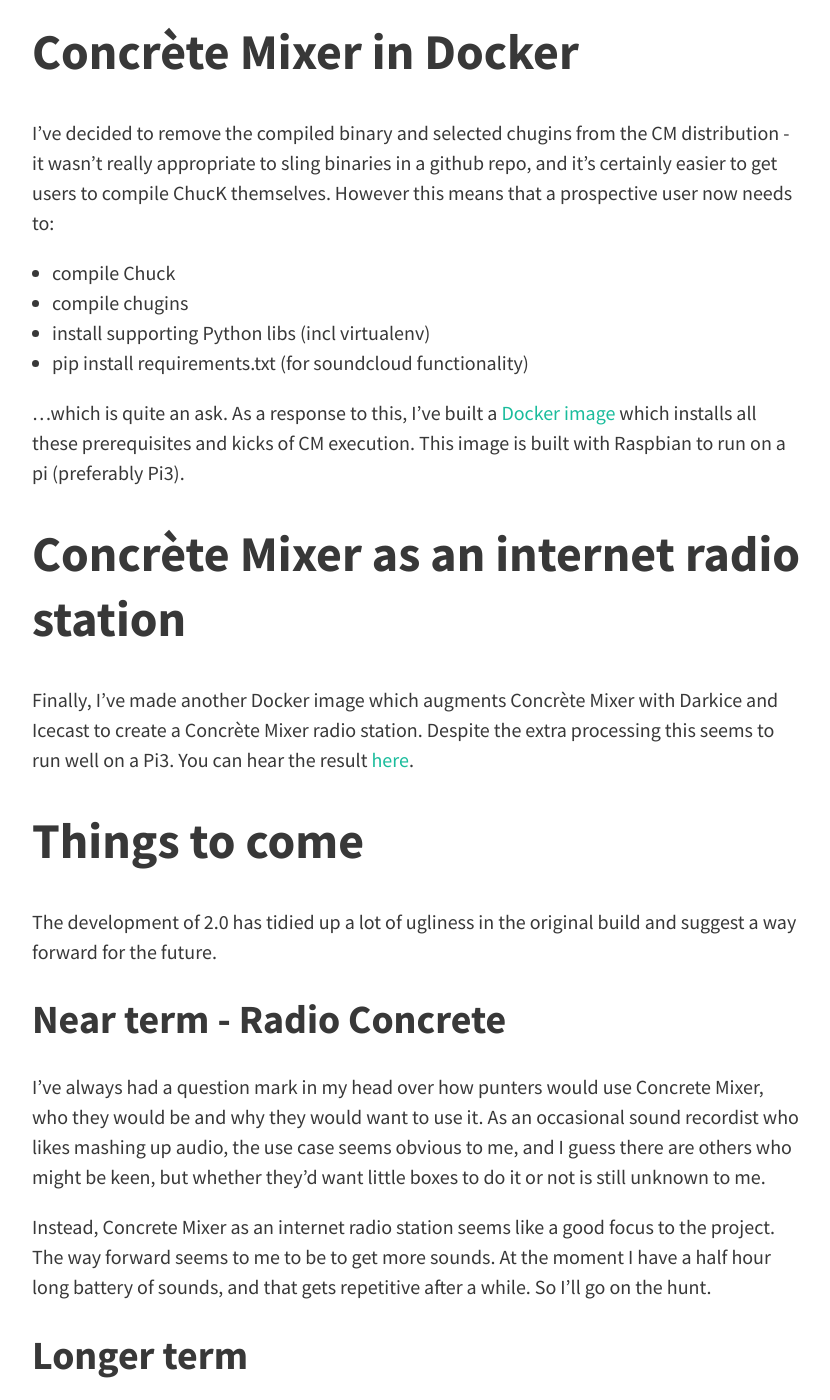
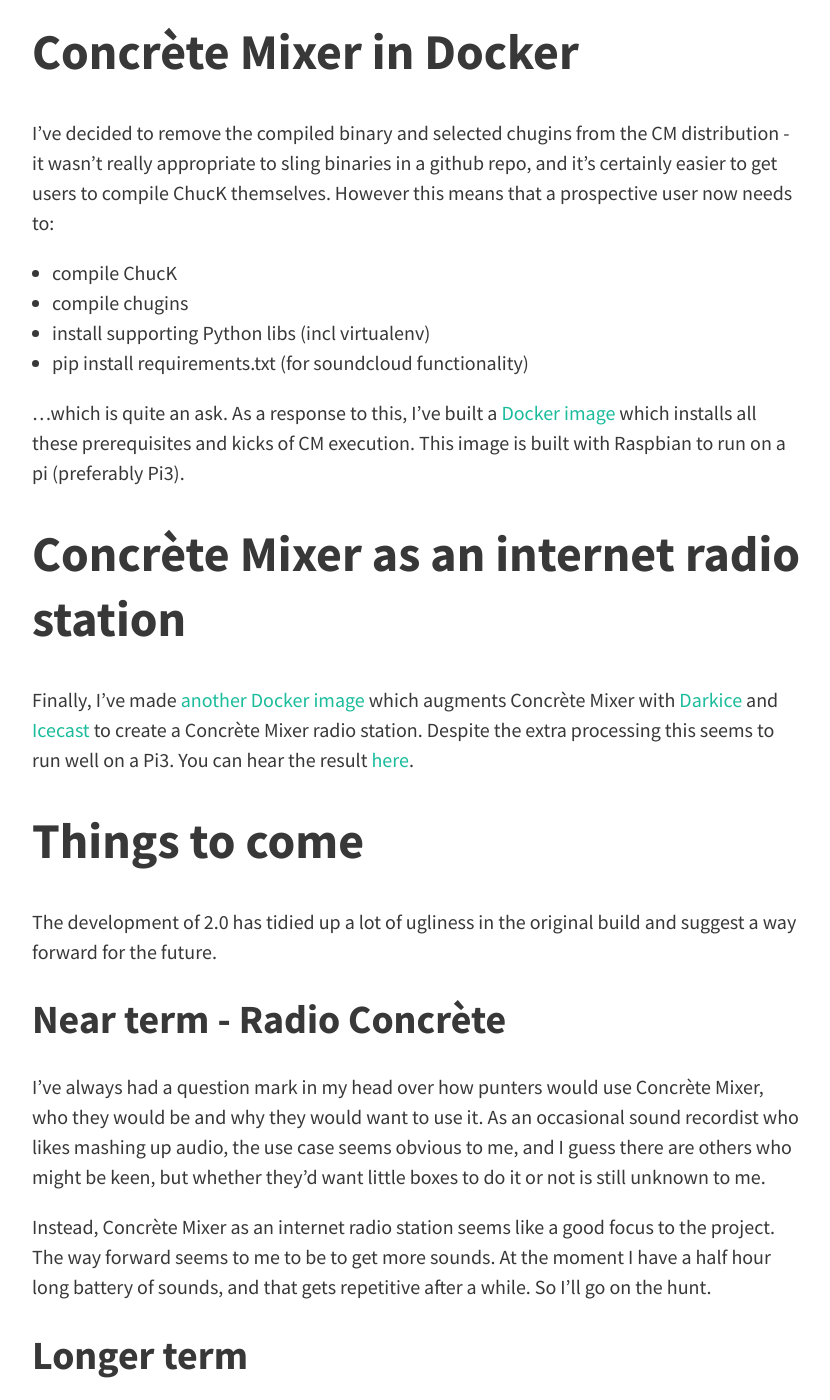
Before and after one commit to concrete-mixer/concrete-mixer.github.io, a Jekyll site: the page built from _posts/2017-02-07-whats-new.md, in a window 1280 px wide and 1400 px high, scrolled down 1593 px. Shown: the whole window, without its empty margins (224-1054 px from the left). Built offline with Jekyll 4.4.1, drawn with Linux system fonts in a browser that asks for light colours; nearby versions of some CDN libraries; comment, search, counter and statistics services are not loaded; some of the changed text lies outside the part shown.

Commit message:
A bit of copyediting and added link to audio stream

```diff
--- a/_config.yml
+++ b/_config.yml
@@ -5,14 +5,14 @@
 # THEME-SPECIFIC CONFIGURATION
 theme:
   # Meta
-  title: Concrète Mixer - messing around with audio code
+  title: Concrète Mixer - shredded field recording ambience
   avatar: highgate.jpg
   gravatar: # Email MD5 hash
-  description: "This is a blog about audio coding that rambles through the work I’ve done over the past couple of years." # used by search engines
+  description: "This is a blog about audio coding that rambles through the work I’ve done on and off over the past few of years." # used by search engines
 
   # Header and footer text
   header_text: >
-     <p>This is a blog about audio coding that rambles through the work I’ve done over the past couple of years.</a>
+     <p>About Concrète Mixer and Radio Concrète. Listen now!</p>
   header_text_feature_image: img/concrete-banner.jpg
   post_header_image: img/concrete-feature.jpg
   footer_text: >
--- a/_posts/2017-02-28-cm2.0.md
+++ b/_posts/2017-02-07-whats-new.md
@@ -26,7 +26,7 @@
 
 I've decided to remove the compiled binary and selected chugins from the CM distribution - it wasn't really appropriate to sling binaries in a github repo, and it's certainly easier to get users to compile ChucK themselves. However this means that a prospective user now needs to:
 
-* compile Chuck
+* compile ChucK
 * compile chugins
 * install supporting Python libs (incl virtualenv)
 * pip install requirements.txt (for soundcloud functionality)
@@ -35,18 +35,18 @@
 
 # Concrète Mixer as an internet radio station
 
-Finally, I've made another Docker image which augments Concrète Mixer with Darkice and Icecast to create a Concrète Mixer radio station. Despite the extra processing this seems to run well on a Pi3. You can hear the result [here](http://concrete-mixer.venturus.io/concrete-mixer.mp3).
+Finally, I've made [another Docker image](https://github.com/concrete-mixer/cm-docker-rpi-internet) which augments Concrète Mixer with [Darkice](http://www.darkice.org) and [Icecast](https://www.icecast.org) to create a Concrète Mixer radio station. Despite the extra processing this seems to run well on a Pi3. You can hear the result [here](http://concrete-mixer.venturus.io/concrete-mixer.mp3).
 
 
 # Things to come
 
 The development of 2.0 has tidied up a lot of ugliness in the original build and suggest a way forward for the future.
 
-## Near term - Radio Concrete
+## Near term - Radio Concrète
 
-I've always had a question mark in my head over how punters would use Concrete Mixer, who they would be and why they would want to use it. As an occasional sound recordist who likes mashing up audio, the use case seems obvious to me, and I guess there are others who might be keen, but whether they'd want little boxes to do it or not is still unknown to me.
+I've always had a question mark in my head over how punters would use Concrète Mixer, who they would be and why they would want to use it. As an occasional sound recordist who likes mashing up audio, the use case seems obvious to me, and I guess there are others who might be keen, but whether they'd want little boxes to do it or not is still unknown to me.
 
-Instead, Concrete Mixer as an internet radio station seems like a good focus to the project. The way forward seems to me to be to get more sounds. At the moment I have a half hour long battery of sounds, and that gets repetitive after a while. So I'll go on the hunt.
+Instead, Concrète Mixer as an internet radio station seems like a good focus to the project. The way forward seems to me to be to get more sounds. At the moment I have a half hour long battery of sounds, and that gets repetitive after a while. So I'll go on the hunt.
 
 ## Longer term
 
```
Also changed, not shown: other parts of _posts/2017-02-07-whats-new.md (+1 -1 lines), _posts/2015-12-06-cm-fxchains.md (+1 -1 lines), index.html (+8 -0 lines), pygments.css (added, +64 -0 lines), Gemfile.lock (added), 1 other file.
